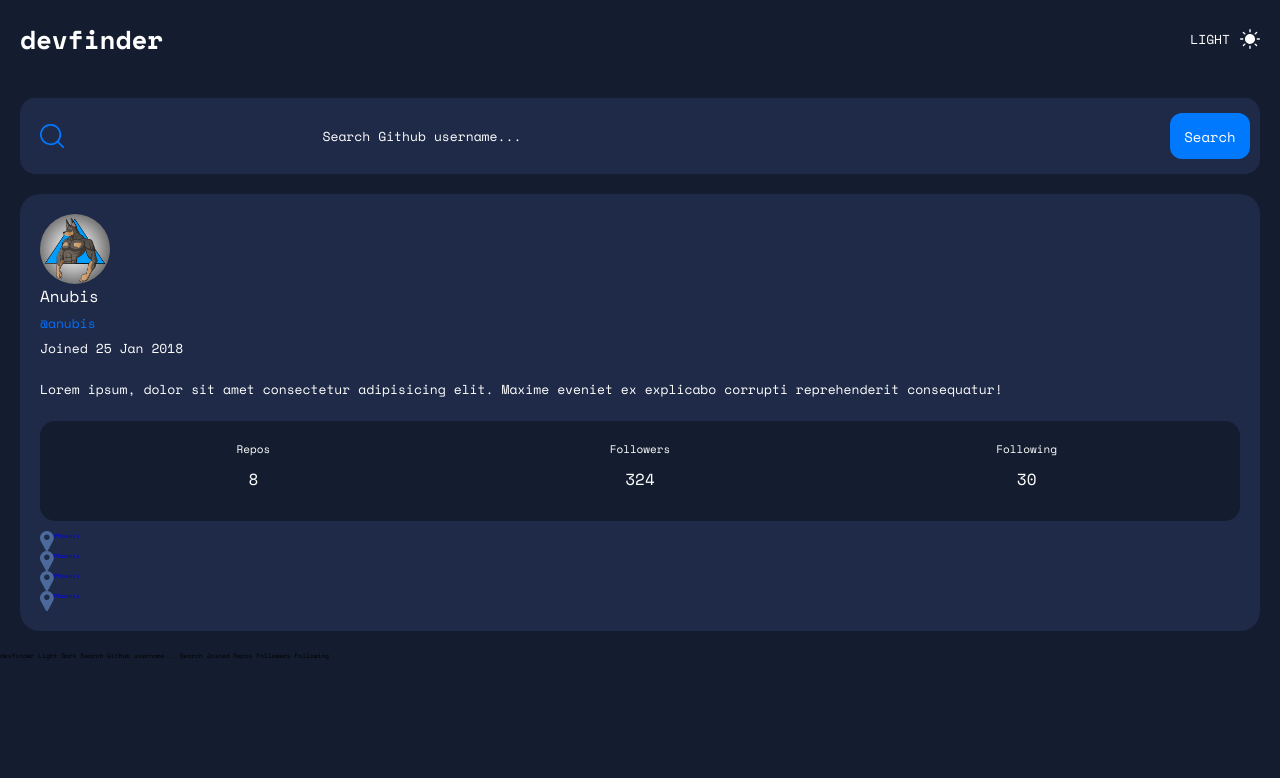
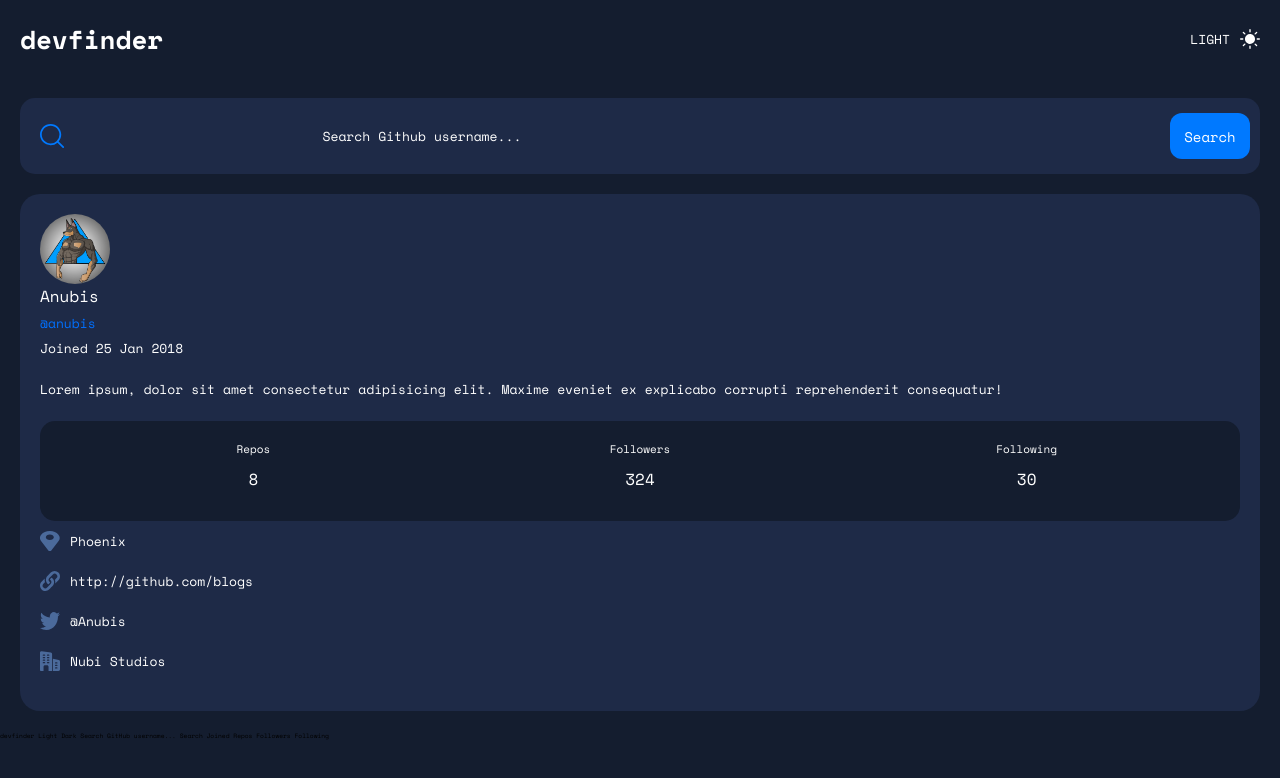
Before and after one commit to jchapar/githubSearch, a plain HTML site: page index.html in a window 1280 px wide. Drawn offline with nearby package versions, Linux system fonts and the light colour scheme.

```diff
--- a/index.html
+++ b/index.html
@@ -11,7 +11,7 @@
   <body>
     <main>
       <!-- Main Container -->
-      <div class="container">
+      <div class="container grid">
         <!-- Header -->
         <header>
           <div class="logo">devfinder</div>
@@ -67,16 +67,16 @@
               <a href="#">Phoenix</a>
             </div>
             <div class="location">
-              <img src="assets/icon-location.svg" alt="Location Image" />
-              <a href="#">Phoenix</a>
+              <img src="assets/icon-website.svg" alt="Website Image" />
+              <a href="#">http://github.com/blogs</a>
             </div>
             <div class="location">
-              <img src="assets/icon-location.svg" alt="Location Image" />
-              <a href="#">Phoenix</a>
+              <img src="assets/icon-twitter.svg" alt="Twitter Image" />
+              <a href="#">@Anubis</a>
             </div>
             <div class="location">
-              <img src="assets/icon-location.svg" alt="Location Image" />
-              <a href="#">Phoenix</a>
+              <img src="assets/icon-company.svg" alt="Company Image" />
+              <a href="#">Nubi Studios</a>
             </div>
           </div>
         </div>
--- a/style.css
+++ b/style.css
@@ -227,4 +227,18 @@ header .toggle-light div {
 
 .profile-social-wrapper div {
   display: flex;
+  margin-bottom: 2rem;
+  justify-content: flex-start;
+  align-self: center;
 }
+
+.profile-social-wrapper img {
+  height: 2rem;
+  width: 2rem;
+  margin-right: 1rem;
+}
+
+.profile-social-wrapper a {
+  font-size: 1.3rem;
+  color: var(--primary-text);
+}
```
